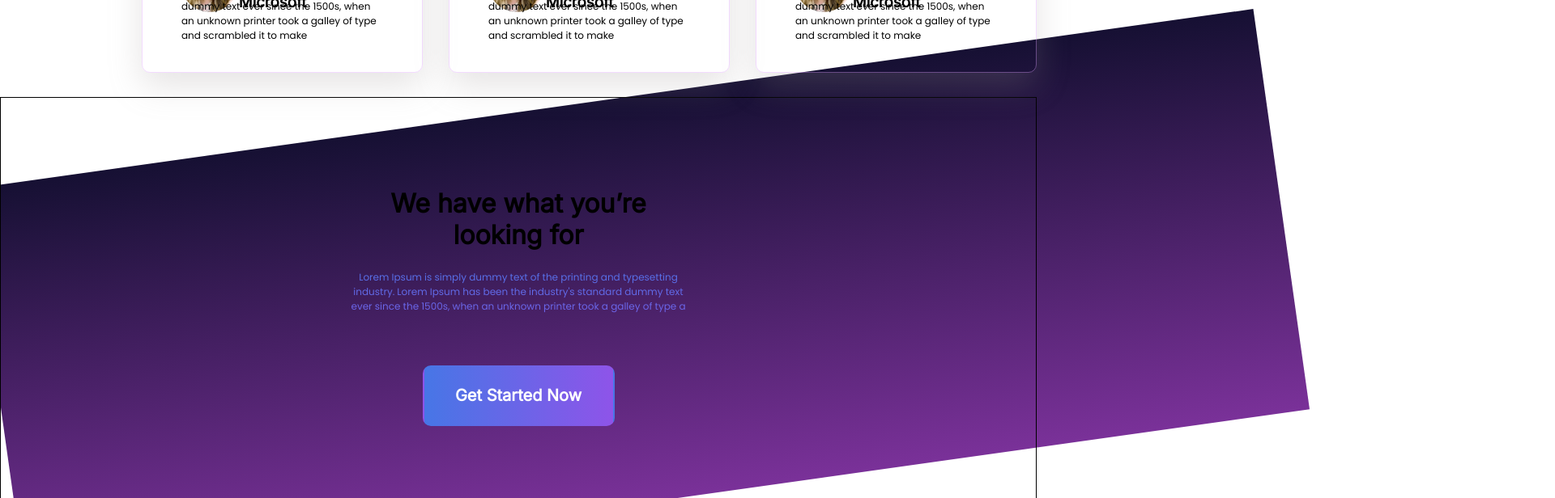
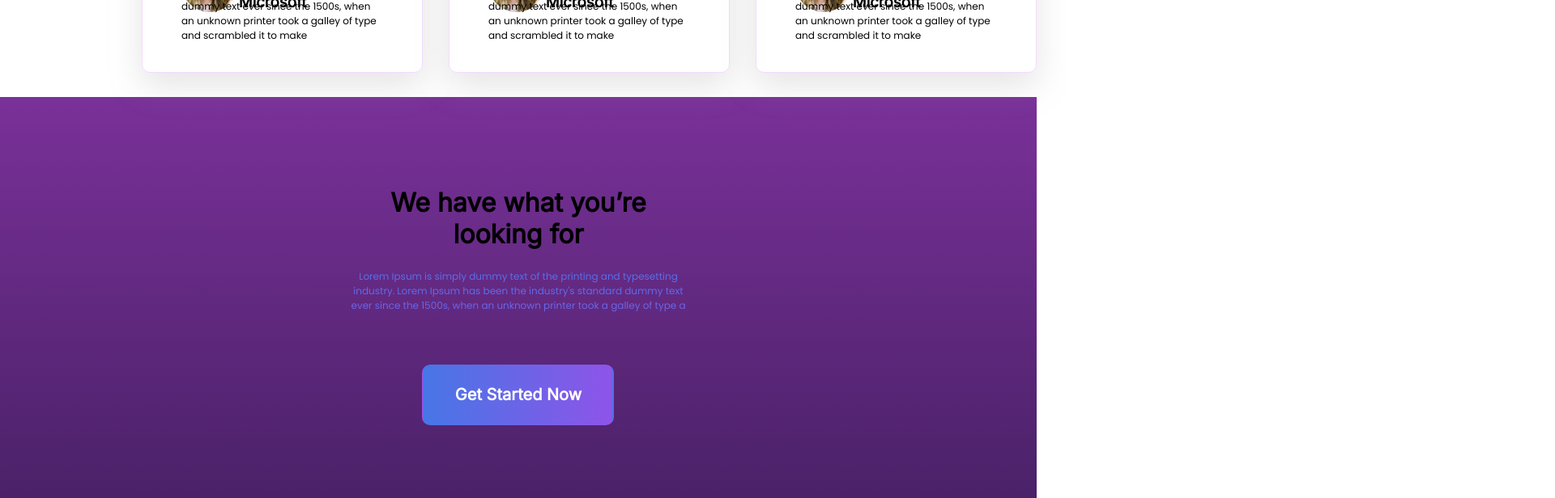
Before and after one commit to MaddYManI/Task, a React (Create React App) app: page / in a window 1280 px wide. Shown: the part 2480-3096 px from the top of the page at 81% size, 1920 px wide, since content can reach past the window. Built offline with nearby package versions, Linux system fonts and the light colour scheme.

Commit message:
last update

```diff
--- a/src/App.css
+++ b/src/App.css
@@ -10,7 +10,7 @@
     left: -450px;
     top: -400px;
   }
-  .background1::after {
+  .background1::before {
     content: "";
     display: block;
     width: 1870.277px;
@@ -26,11 +26,12 @@
     content: "";
     display: block;
     border-left: 700px solid transparent;
-    border-right: 1000px solid transparent;
+    border-right: 200px solid transparent;
     border-bottom: 700px solid #161033;
     z-index: -2;
     position: absolute;
     transform: rotate(-33deg);
-    top: -650px;
+    top: -400px;
     left: 300px;
+
   }
--- a/src/Body/Footer.css
+++ b/src/Body/Footer.css
@@ -1,23 +1,10 @@
 .footer-container{
     display: grid;
     grid-template-columns: repeat(3,1fr);
-    grid-template-rows: auto;
+    grid-template-rows: 1fr 0.5fr;
     justify-content: center;
     padding-top: 111px;
-    border: 1px solid black;
-}
-.background3::after {
-    content: "";
-    display: block;
-    width: 1600px;
-    height: 500px;
-    transform: rotate(172deg);
-    flex-shrink: 0;
     background-image: linear-gradient(to top, #161033,#7A3199);
-    position: absolute;
-    z-index: -2;
-    top: 2600px;
-    left: -10px;
 }
 .quotes{
     grid-column: 2;
--- a/src/Body/Footer.js
+++ b/src/Body/Footer.js
@@ -7,7 +7,6 @@ import tweet from './tweet.svg'
 function Footer() {
   return (
     <div className='footer-container'>
-        <span className='background3'></span>
         <div className='quotes'>
             <h1>We have what you’re looking for</h1>
             <p className='footer-des'>Lorem Ipsum is simply dummy text of the printing and typesetting industry. Lorem Ipsum has been the industry's standard dummy text ever since the 1500s, when an unknown printer took a galley of type a</p>
```
